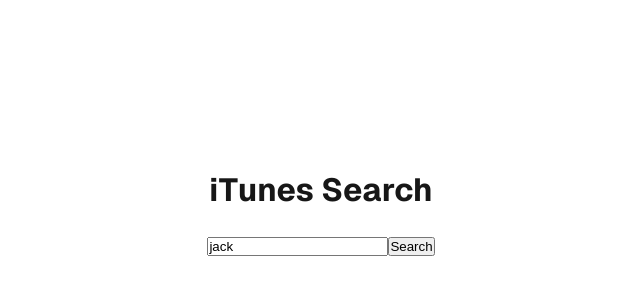
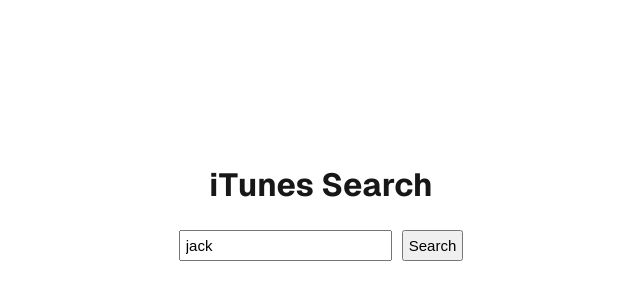
Before and after one commit to mohaa24/music-search, a Next.js app: page / in a window 1280 px wide. Shown: the part 174-474 px from the top of the page, without its empty margins (319-959 px from the left). Built offline with nearby package versions, Linux system fonts and the light colour scheme.

Commit message:
page state change on search

```diff
--- a/src/app/page.module.css
+++ b/src/app/page.module.css
@@ -35,7 +35,23 @@
   align-items: center;
   padding: 20px;
 }
+.backBtnCtr{
+  width: 100%;
+  padding: 0 20px;
+}
+.backBtn{
+padding: 5px;
+}
+.searchButton{
+  padding: 5px;
+  margin-left: 10px;
+  font-size: 15px;
+}
+.searchTerm{
+  padding: 5px;
+  font-size: 15px;
 
+}
 .results {
   display: grid;
   grid-template-columns: repeat(auto-fill, minmax(400px, 1fr));
--- a/src/app/page.tsx
+++ b/src/app/page.tsx
@@ -2,7 +2,6 @@
 import { useState } from "react";
 import styles from "./page.module.css";
 import Card from "./components/card/card";
-
 
 export type TSearchItem = {
   artistName: string;
@@ -12,18 +11,18 @@
   artworkUrl30: string;
   artworkUrl60: string;
   artworkUrl100: string;
-  trackId:number;
+  trackId: number;
 };
 
 type TData = {
-  resultCount:number
-  results:TSearchItem[]
-}
+  resultCount: number;
+  results: TSearchItem[];
+};
 
 export default function Home() {
   const [searchString, setSearchString] = useState("jack");
-  const [data, setData] = useState<null|TData>(null);
-  const [pageState ,setPageState]= useState<'results'|'search'>('search')
+  const [data, setData] = useState<null | TData>(null);
+  const [pageState, setPageState] = useState<"results" | "search">("search");
 
   const getData = async (string: string) => {
     try {
@@ -43,10 +42,10 @@
 
   const onSearch = () => {
     getData(searchString);
-    setPageState('results');
+    setPageState("results");
   };
 
-  const onType = (string:string) => {
+  const onType = (string: string) => {
     setSearchString(string);
   };
 
@@ -54,8 +53,13 @@
     <div className={styles.page}>
       <main className={styles.main}>
         <h1 className="">iTunes Search</h1>
-
-       { pageState === 'search' && <div className={styles.searchContainer}>
+        {pageState === 'results' && <div className={styles.backBtnCtr}>
+          <button className={styles.backBtn}
+          onClick={()=>{setPageState('search')}}
+          > Back to search</button>
+        </div>}
+        {pageState === "search" && (
+          <div className={styles.searchContainer}>
             <div className={styles.wrap}>
               <div className={styles.search}>
                 <input
@@ -77,9 +81,11 @@
                 </button>
               </div>
             </div>
-        </div>}
+          </div>
+        )}
 
-      {pageState === 'results' && <div className={styles.resultsContainer}>
+        {pageState === "results" && (
+          <div className={styles.resultsContainer}>
             <div className={styles.results}>
               {data &&
                 data.results &&
@@ -90,8 +96,8 @@
                   );
                 })}
             </div>
-        </div>}
-
+          </div>
+        )}
       </main>
     </div>
   );
```
Lines whose indentation alone changed are shown as unchanged.
